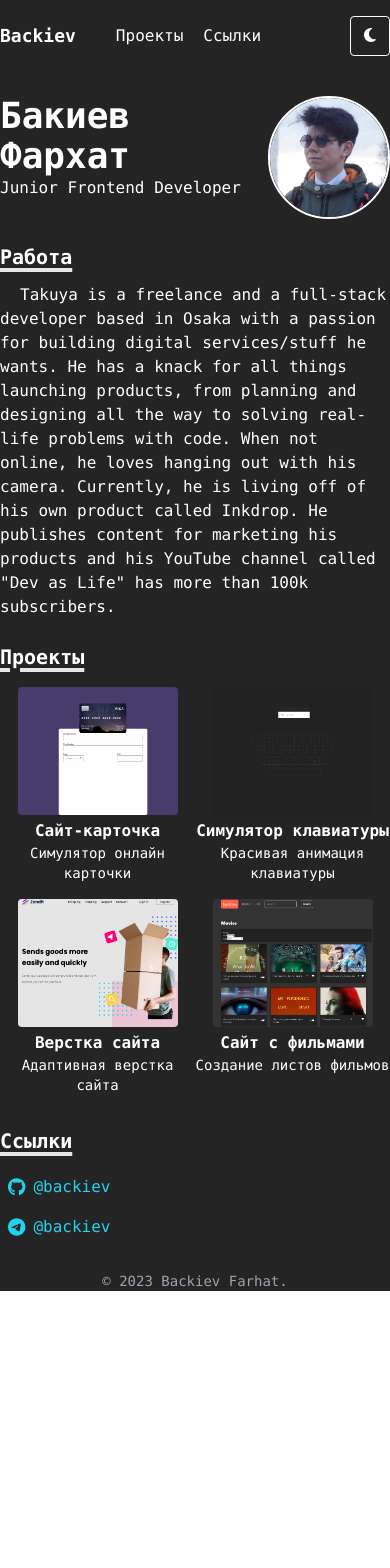
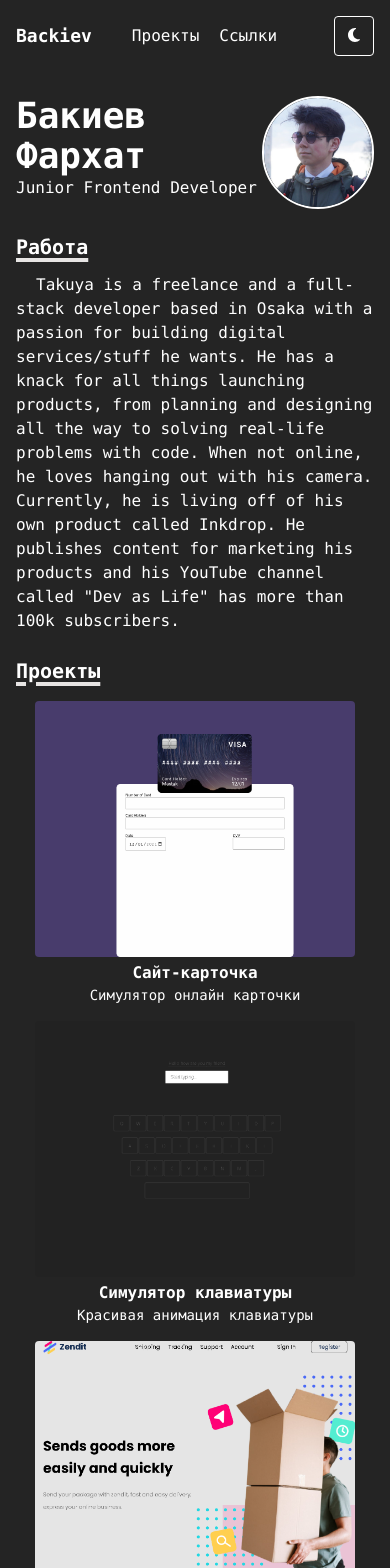
Before and after one commit to backiev/portf, a React (Vite) app: page / in a window 390 px wide. Shown: the top 1568 px of the page. Before the commit the page ends 1291 px from the top, so only its background shows below. Built offline with nearby package versions, Linux system fonts and the light colour scheme.

Commit message:
adaptive classes added

```diff
--- a/src/components/Header.jsx
+++ b/src/components/Header.jsx
@@ -13,7 +13,7 @@ export const Header = ({setTheme, theme, currentTheme}) => {
       }
     }
     return (
-        <header className="flex justify-between items-center mx-auto max-w-2xl py-4">
+        <header className="flex justify-between items-center mx-auto max-w-2xl py-4 container">
           <div className='flex items-center'>
             <div className="font-bold text-lg mr-10">Backiev</div>
             <a href="#projects" className='mr-5 hover:underline'>Проекты</a>
--- a/src/components/Links.jsx
+++ b/src/components/Links.jsx
@@ -6,7 +6,7 @@ import { faTelegram, faGithub } from '@fortawesome/free-brands-svg-icons'
 
 export const Links = () => {
   return (
-    <div className='my-6' id="links">
+    <div className='my-6 container' id="links">
         <div className="title-block mb-3 text-xl underline underline-offset-4 decoration-stone-200 decoration-4 font-bold">Ссылки</div>
         <div className='flex flex-col'>
           <a href='https://github.com/backiev' target={'_blank'} className='text-cyan-400 hover:underline p-2 hover:bg-cyan-800/10 ease-in duration-200 rounded w-2/4 flex items-center'>
--- a/src/components/Preview.jsx
+++ b/src/components/Preview.jsx
@@ -2,7 +2,7 @@ import React from 'react'
 
 export const Preview = () => {
   return (
-    <div className="preview transition-all">
+    <div className="preview transition-all container">
         <div className="img flex justify-center my-4"><img src="/images/cat2.gif" alt="caty" /></div>
         <div className="p-4 bg-gray-700 rounded text-center">Привет, я веб-разработчик</div>
     </div>
--- a/src/components/Projects.jsx
+++ b/src/components/Projects.jsx
@@ -1,40 +1,27 @@
 import React from 'react'
 
 export const Projects = () => {
+
+  const projects = [
+    {id: 0, title: 'Сайт-карточка', text: 'Симулятор онлайн карточки', url: 'https://thirsty-beaver-7b2037.netlify.app/', img: '/images/card.png'},
+    {id: 1, title: 'Симулятор клавиатуры', text: 'Красивая анимация клавиатуры', url: 'https://stupefied-euler-1f02a6.netlify.app/', img: '/images/keyboard.png'},
+    {id: 2, title: 'Верстка сайта', text: 'Адаптивная верстка сайта', url: 'https://backiev.github.io/zendit/dist/', img: '/images/single.png'},
+    {id: 3, title: 'Сайт с фильмами', text: 'Создание листов фильмов', url: 'https://backiev.github.io/zendit/dist/', img: '/images/films.png'},
+  ]
+
   return (
-    <div className='my-6' id="projects">
+    <div className='my-6 container' id="projects">
           <div className="title-block mb-3 text-xl underline underline-offset-4 decoration-stone-200 decoration-4 font-bold">Проекты</div>
-          <div className='flex mt-4 flex-wrap'>
-
-            <a href='https://thirsty-beaver-7b2037.netlify.app/' target={'_blank'} className='project-block flex flex-col items-center basis-1/2 mb-4 cursor-pointer'>
-              <div className='h-32 w-40 bg-[url("/images/card.png")] bg-center bg-cover bg-no-repeat rounded'></div>
-              <div className='text-center'>
-                <div className='font-bold mt-1'>Сайт-карточка</div>
-                <div className='text-sm'>Симулятор онлайн карточки</div>
-              </div>
-            </a>
-            <a href='https://stupefied-euler-1f02a6.netlify.app/' target={'_blank'} className='project-block flex flex-col items-center basis-1/2 	mb-4 cursor-pointer'>
-              <div className='h-32 w-40 bg-[url("/images/keyboard.png")] bg-center bg-cover bg-no-repeat rounded'></div>
-              <div className='text-center'>
-                <div className='font-bold mt-1'>Симулятор клавиатуры</div>
-                <div className='text-sm'>Красивая анимация клавиатуры</div>
-              </div>
-            </a>
-            <a href='https://backiev.github.io/zendit/dist/' target={'_blank'} className='project-block flex flex-col items-center justify-center basis-1/2 mb-2	cursor-pointer'>
-              <div className='h-32 w-40 bg-[url("/images/single.png")] bg-center bg-cover bg-no-repeat rounded'></div>
-              {/* <div className='h-auto w-40'><img src="/images/single.png" alt="card" className='rounded'/></div> */}
-              <div className='text-center'>
-                <div className='font-bold mt-1'>Верстка сайта</div>
-                <div className='text-sm'>Адаптивная верстка сайта</div>
-              </div>
-            </a>
-            <a href='https://backiev.github.io/zendit/dist/' target={'_blank'} className='project-block flex flex-col items-center basis-1/2 mb-2	cursor-pointer'>
-              <div className='h-32 w-40 bg-[url("/images/films.png")] bg-center bg-cover bg-no-repeat rounded'></div>
-              <div className='text-center'>
-                <div className='font-bold mt-1'>Сайт с фильмами</div>
-                <div className='text-sm'>Создание листов фильмов</div>
-              </div>
-            </a>
+          <div className='flex mt-4 flex-wrap '>
+            {projects.map(item => (
+              <a href={item.url} target={'_blank'} className='project-block flex flex-col items-center  w-full md:basis-1/2 mb-4 cursor-pointer'>
+                <div className='h-64 w-80 md:h-32 md:w-40 bg-center bg-cover bg-no-repeat rounded' style={{backgroundImage: `url(${item.img})`}}></div>
+                <div className='text-center'>
+                  <div className='font-bold mt-1'>{item.title}</div>
+                  <div className='text-sm'>{item.text}</div>
+                </div>
+              </a>
+            ))}
 
           </div>
         </div>
--- a/src/components/Title.jsx
+++ b/src/components/Title.jsx
@@ -2,7 +2,7 @@ import React from 'react'
 
 export const Title = ({currentTheme}) => {
   return (
-    <div className="name-title flex justify-between my-6">
+    <div className="name-title flex justify-between my-6 container">
         <div>
         <div className='text-4xl font-bold'>Бакиев Фархат</div>
         <div>Junior Frontend Developer</div>
--- a/src/components/Work.jsx
+++ b/src/components/Work.jsx
@@ -2,7 +2,7 @@ import React from 'react'
 
 export const Work = () => {
   return (
-    <div className='my-6'>
+    <div className='my-6 container'>
         <div className="title-block mb-3 text-xl underline underline-offset-4 decoration-stone-200 decoration-4 font-bold">Работа</div>
         <p className="text-block indent-5">Takuya is a freelance and a full-stack developer based in Osaka with a passion for building digital services/stuff he wants. He has a knack for all things launching products, from planning and designing all the way to solving real-life problems with code. When not online, he loves hanging out with his camera. Currently, he is living off of his own product called Inkdrop. He publishes content for marketing his products and his YouTube channel called "Dev as Life" has more than 100k subscribers.</p>
     </div>
--- a/src/index.css
+++ b/src/index.css
@@ -18,3 +18,10 @@
   -moz-osx-font-smoothing: grayscale;
   -webkit-text-size-adjust: 100%;
 }
+
+
+@layer components {
+  .container {
+    @apply px-4 md:px-0;
+  }
+}
```
